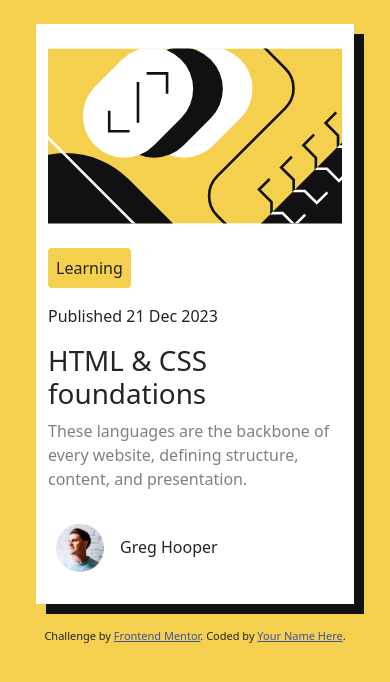
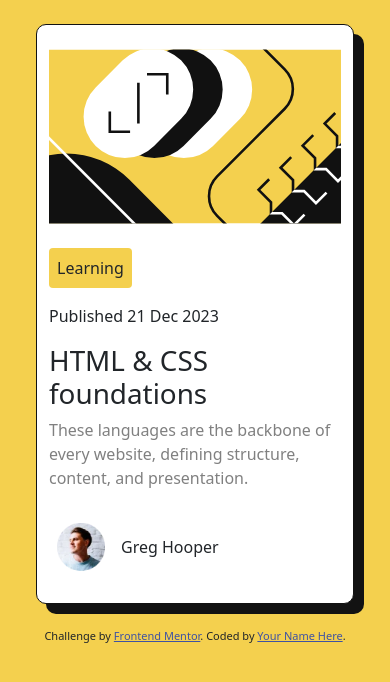
Before and after one commit to blordeus/blog-preview-card, a plain HTML site: page index.html in a window 390 px wide. Drawn offline with nearby package versions, Linux system fonts and the light colour scheme.

Commit message:
completed mobile design

```diff
--- a/style.css
+++ b/style.css
@@ -9,6 +9,14 @@
 }
 body {
   font-family: Figtree;
+}
+
+main {
+  border-radius: 10px;
+}
+
+.rounded-edges {
+  border-radius: 10px;
 }
 
 p {
@@ -25,6 +33,7 @@ p {
 
 .black-shadow {
   box-shadow: 10px 10px 0px hsl(0, 0%, 7%);
+  border: 1px solid hsl(0, 0%, 7%);
 }
 
 .grey-text {
```
Also changed, not shown: 1 other file.
